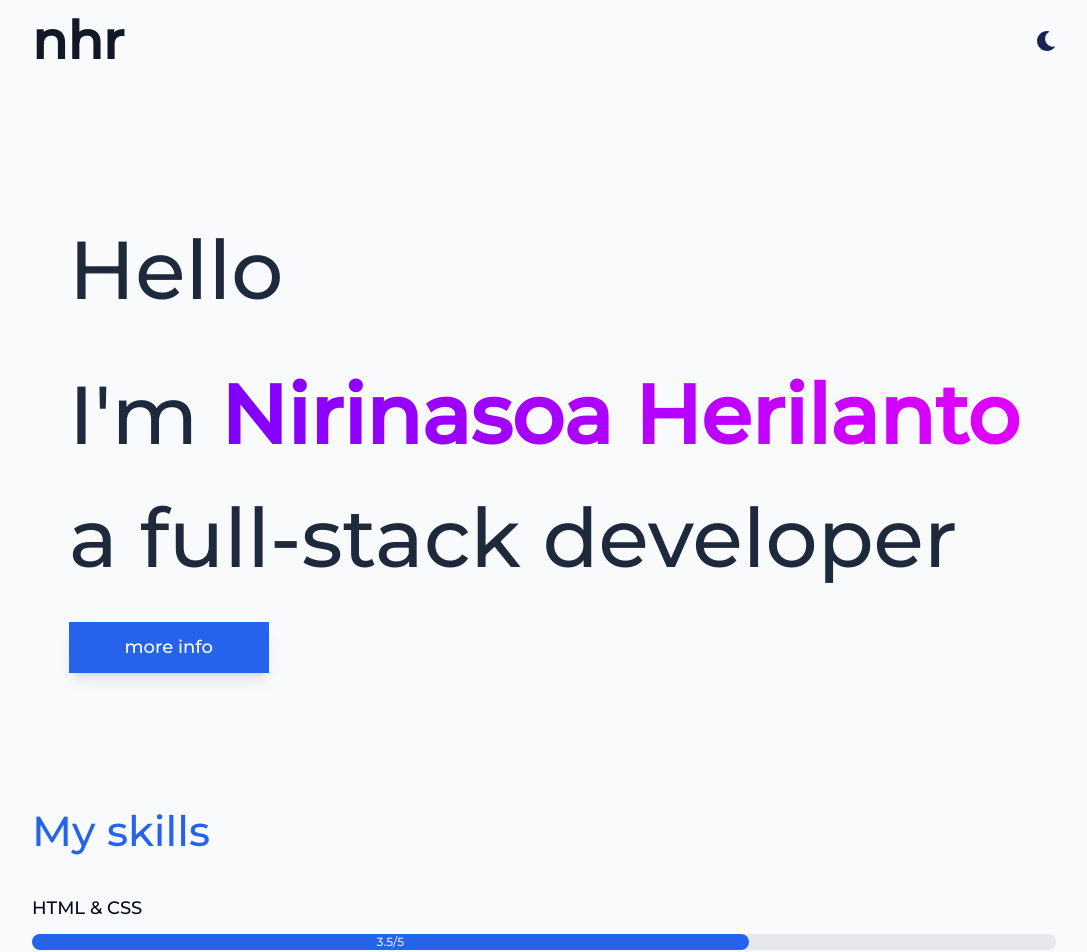
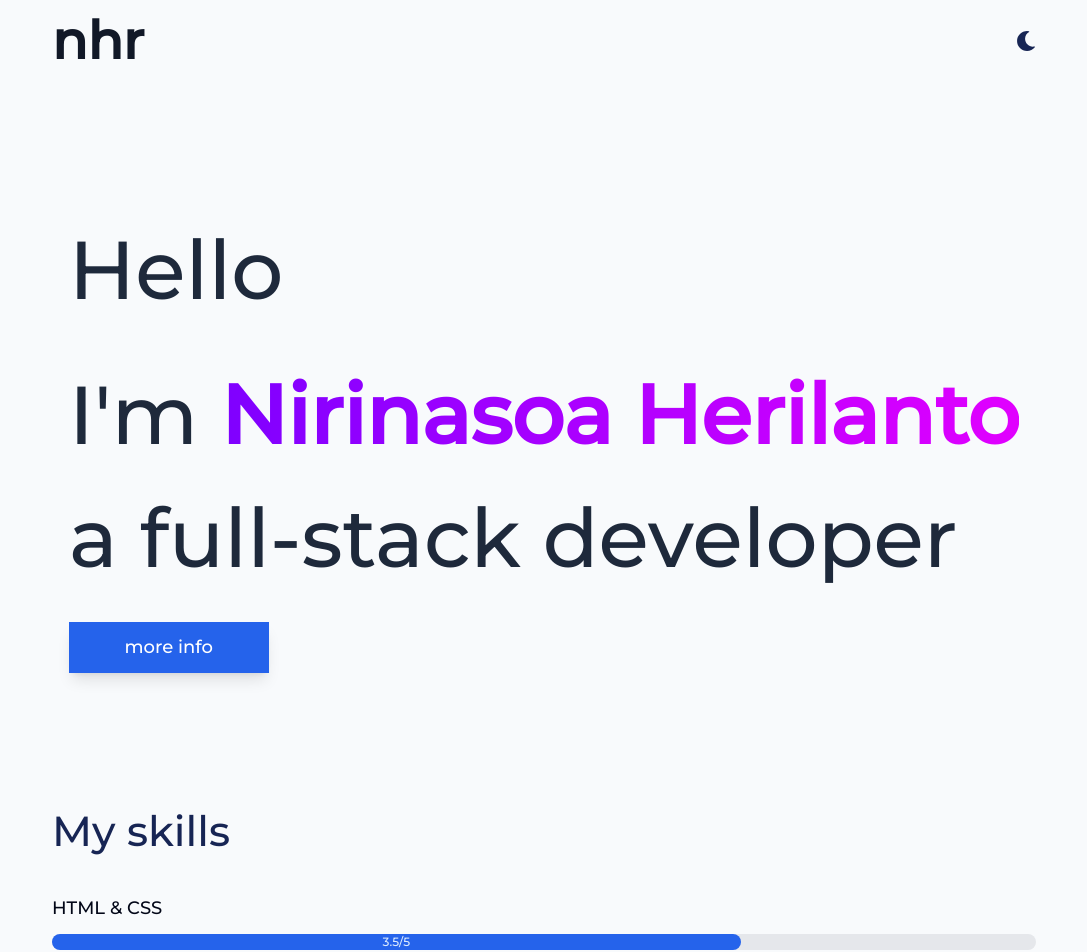
Before and after one commit to nirinasoa-herilanto/portfolio, a Next.js app: page / in a window 1280 px wide. Shown: the top 952 px of the page, without its empty margins (96-1183 px from the left). Built offline with nearby package versions, Linux system fonts and the light colour scheme; no server answers.

Commit message:
style: update fit wrapper

```diff
--- a/styles/globals.css
+++ b/styles/globals.css
@@ -14,7 +14,7 @@
   }
 
   h1 {
-    @apply text-blue-600 dark:text-yellow-600;
+    @apply text-blue-950 dark:text-yellow-600;
     font-size: 28px;
 
     @screen md {
@@ -52,6 +52,13 @@
 }
 
 .fit {
-  margin: auto;
-  max-width: 1024px;
+  padding-left: 20px;
+  padding-right: 20px;
 }
+
+@media (min-width: 1024px) {
+  .fit {
+    margin: auto;
+    max-width: 1024px;
+  }
+}
```
